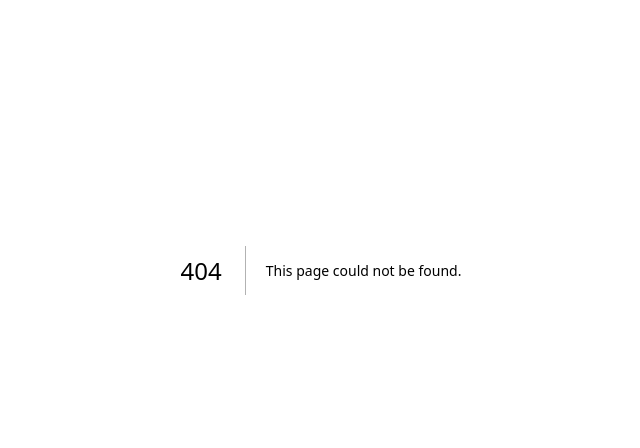
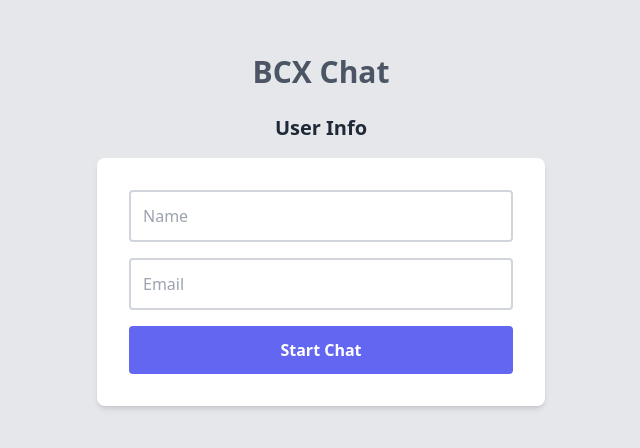
Before and after one commit to irfanalamt/bot-assisted-chat, a Next.js app: page /user/home in a window 1280 px wide. Before the commit this address had no page. Shown: the part 130-578 px from the top of the page, without its empty margins (319-959 px from the left). Built offline with nearby package versions, Linux system fonts and the light colour scheme.

Commit message:
Feat: finish user chat basic layout; show live connection status

```diff
--- a/pages/index.tsx
+++ b/pages/index.tsx
@@ -18,7 +18,7 @@ const Index: React.FC = () => {
             Login as Agent
           </button>
           <button
-            onClick={() => router.push('/user/login')}
+            onClick={() => router.push('/user/home')}
             className='bg-green-600 hover:bg-green-700 text-white font-bold p-3 rounded w-full transition duration-200'>
             Chat Now
           </button>
--- /dev/null
+++ b/pages/user/home.tsx
@@ -0,0 +1,123 @@
+import React, {useEffect, useState, ChangeEvent, FormEvent} from 'react';
+import {Socket, io} from 'socket.io-client';
+import ChatBox from '@/components/ChatBox';
+import Snackbar from '@/components/Snackbar';
+import useSnackbar from '@/hooks/useSnackbar';
+
+const Home: React.FC = () => {
+  const [userInfo, setUserInfo] = useState({name: '', email: ''});
+  const [showChat, setShowChat] = useState(false);
+  const [socket, setSocket] = useState<Socket | null>(null);
+  const {isSnackbarVisible, snackbarMessage, snackbarType, showSnackbar} =
+    useSnackbar();
+
+  const handleChange = (event: ChangeEvent<HTMLInputElement>) => {
+    const {name, value} = event.target;
+    setUserInfo((prevState) => ({...prevState, [name]: value}));
+  };
+
+  const isFormValid = (): boolean => {
+    const {name, email} = userInfo;
+
+    if (!name || !email) {
+      showSnackbar('Both name and email fields are required.', 'error');
+      return false;
+    }
+
+    if (!process.env.NEXT_PUBLIC_SERVER_URL) {
+      showSnackbar('Server URL is not defined.', 'error');
+      return false;
+    }
+
+    return true;
+  };
+
+  const handleSubmit = async (event: FormEvent) => {
+    event.preventDefault();
+
+    if (!isFormValid()) return;
+
+    try {
+      const newSocket = io(process.env.NEXT_PUBLIC_SERVER_URL!, {
+        query: userInfo,
+      });
+
+      setSocket(newSocket);
+    } catch (error) {
+      showSnackbar('Failed to initialize socket connection.', 'error');
+      console.error('Socket initialization error:', error);
+    }
+  };
+
+  useEffect(() => {
+    if (!socket) return;
+
+    socket.on('connect', () => {
+      setShowChat(true);
+    });
+
+    socket.on('connect_error', (error) => {
+      showSnackbar('Socket connection error occurred.', 'error');
+      console.error('Socket connection error:', error);
+    });
+
+    return () => {
+      socket.off('connect');
+      socket.off('connect_error');
+    };
+  }, [socket]);
+
+  const {name, email} = userInfo;
+
+  return showChat ? (
+    <div className='flex flex-col h-screen justify-between items-center bg-gray-200 px-6 py-6'>
+      <h4 className='text-2xl text-center text-gray-800 font-bold mb-4'>
+        BCX Chat
+      </h4>
+      {socket && (
+        <ChatBox socket={socket} userName={name} agentName={'Bot 1'} />
+      )}
+    </div>
+  ) : (
+    <div className='flex flex-col h-screen items-center bg-gray-200 px-2 pt-40'>
+      <h1 className='text-3xl text-center text-gray-600 font-bold my-6'>
+        BCX Chat
+      </h1>
+      <div className=''>
+        <div className='text-xl text-center text-gray-800 font-bold mb-4'>
+          User Info
+        </div>
+        <form
+          onSubmit={handleSubmit}
+          className='bg-white rounded-lg shadow-md px-8 py-8 max-w-md space-y-4'>
+          <input
+            type='text'
+            name='name'
+            value={name}
+            onChange={handleChange}
+            className='w-full border-2 border-gray-300 p-3 rounded outline-none focus:border-indigo-500'
+            placeholder='Name'
+          />
+          <input
+            type='email'
+            name='email'
+            value={email}
+            onChange={handleChange}
+            className='w-full border-2 border-gray-300 p-3 rounded outline-none focus:border-indigo-500'
+            placeholder='Email'
+          />
+          <button
+            type='submit'
+            className='w-full bg-indigo-500 text-white font-semibold p-3 rounded hover:bg-green-600 transition ease-in-out duration-200'>
+            Start Chat
+          </button>
+        </form>
+      </div>
+      {isSnackbarVisible && (
+        <Snackbar message={snackbarMessage} messageType={snackbarType} />
+      )}
+    </div>
+  );
+};
+
+export default Home;
```
